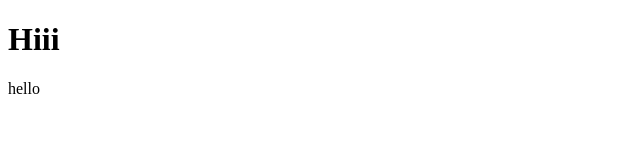
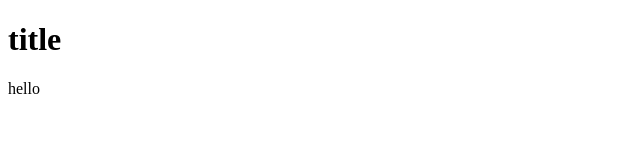
Before and after one commit to Moonista0/test2, a plain HTML site: page index.html in a window 1280 px wide. Shown: the full height of the page, 0-640 px from the left. Drawn offline with Linux system fonts and the light colour scheme.

Commit message:
new commit

```diff
--- a/index.html
+++ b/index.html
@@ -9,7 +9,7 @@
 </head>
 
 <body>
-    <h1>Hiii</h1>
+    <h1>title</h1>
     <p>hello</p>
 </body>
 
```
